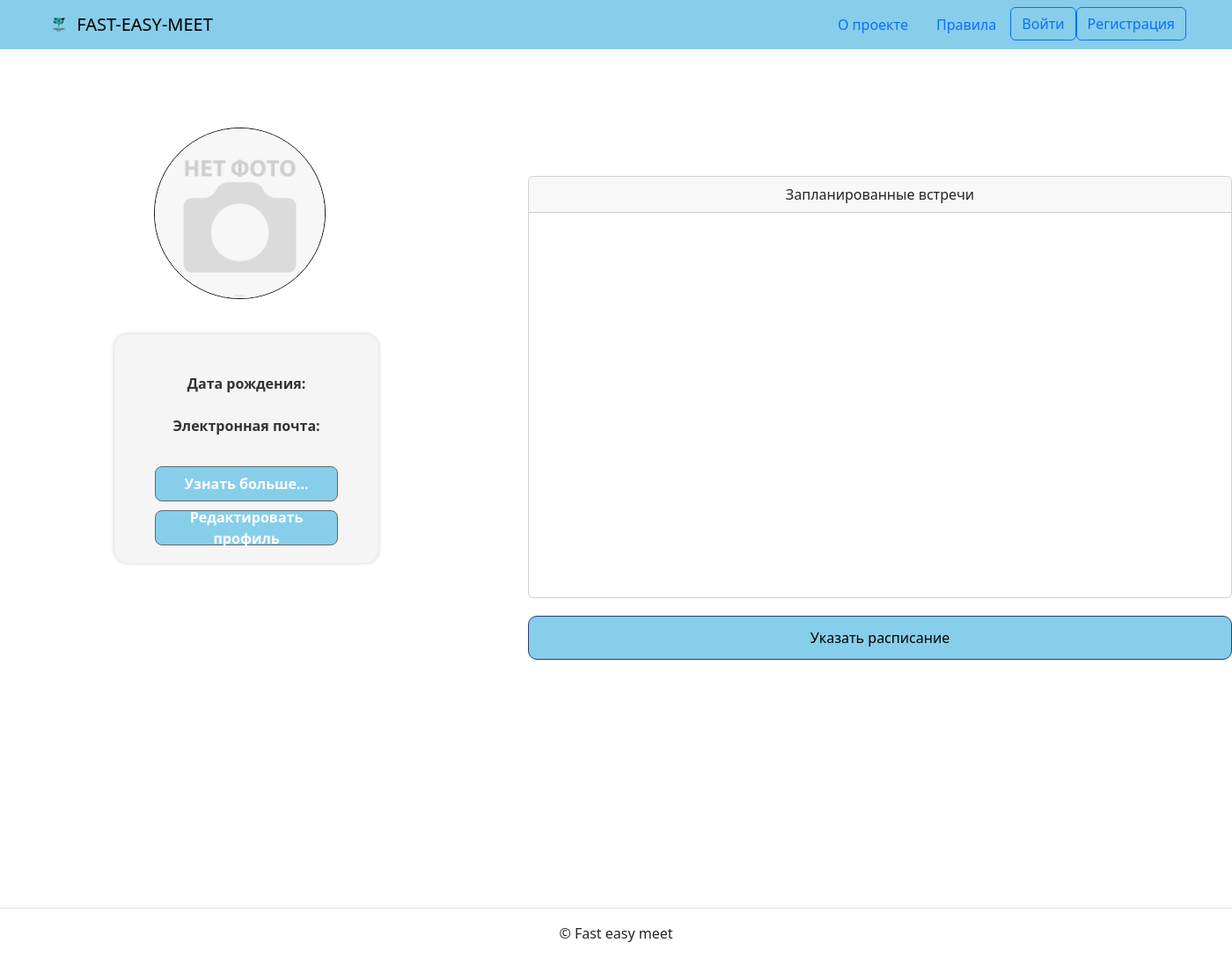
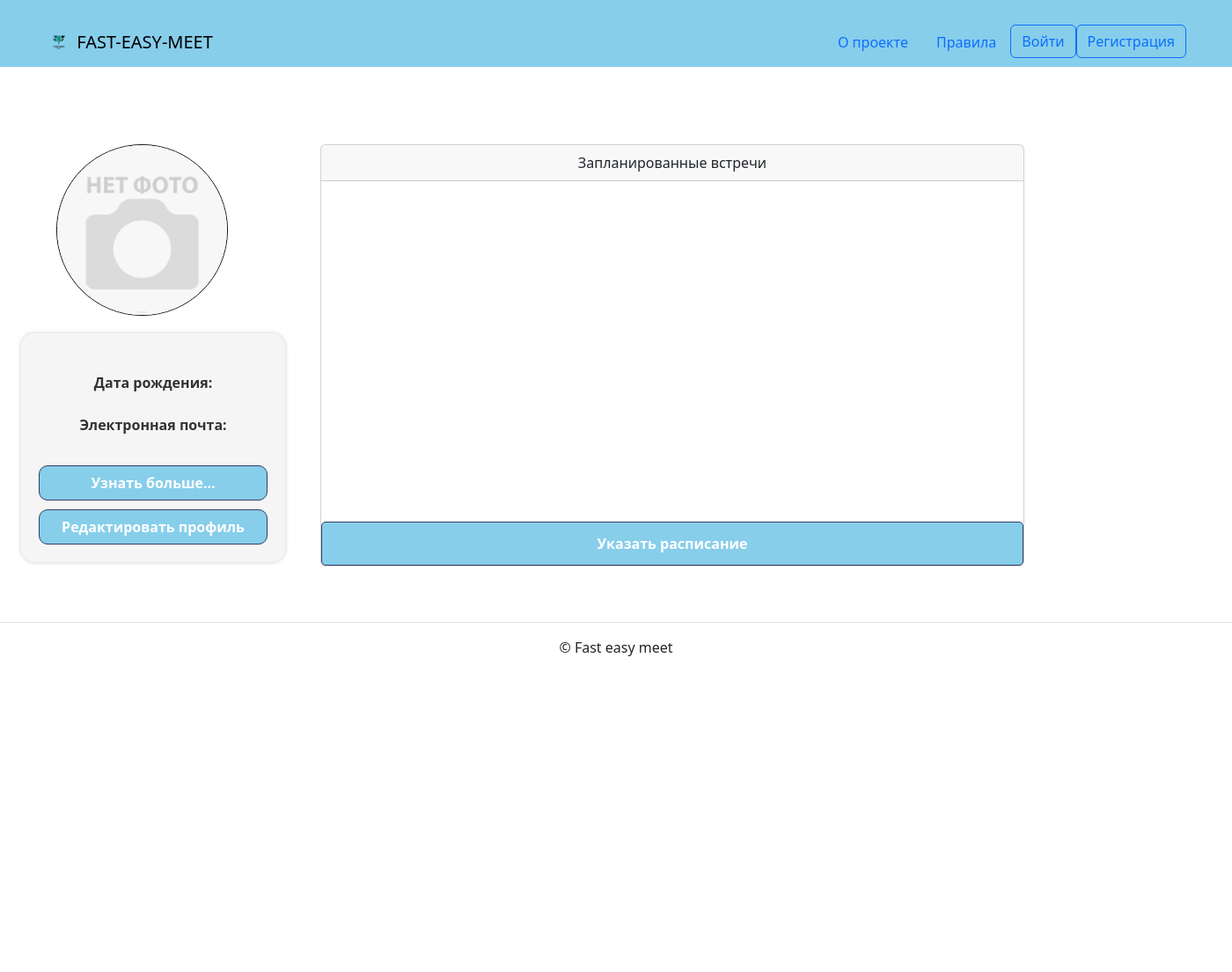
Before and after one commit to Lobanov07/Fast-Easy-Meet, a Django app: template templates/pages/account.html in a window 1400 px wide. Shown: the whole page at 88% size. After the commit the page ends 746 px from the top, so only its background shows below. Run offline with Django 3.2, Linux system fonts and the light colour scheme; the template is opened without the code that fills it, so the values that code supplies are empty; some libraries are stand-ins or nearby versions.

Commit message:
new profile, fixed input field in code_introdution

```diff
--- a/templates/pages/account.html
+++ b/templates/pages/account.html
@@ -1,8 +1,10 @@
 {% extends "base.html" %}
 {% load static %}
+
 {% block title %}
   Личный кабинет
 {% endblock %}
+
 {% block content %}
   <style>
     @counter-style marker-status {
@@ -26,18 +28,7 @@
       display: flex;
       align-items: center;
       justify-content: center;
-      position: absolute;
-      top: 145px;
-      left: 175px;
-      visibility: visible;
-    }
-    .round {
-      border-radius: 100%;
-      box-shadow: 0 0 1px #666;
-      align-items: center;
-      display: flex;
-      justify-content: center;
-      visibility: visible;
+      margin-right: 20px;
     }
     .profile_image_wrap {
       background: #f9f8f8;
@@ -45,22 +36,8 @@
       display: flex;
       flex-shrink: 0;
       justify-content: center;
-      margin-inline: auto;
       overflow: hidden;
-      position: absolute;
-    }
-    .sheet_button {
-      width: 800px;
-      height: 50px;
-      border-radius: 10px;
-      background-color: rgb(135, 206, 235);
-      border: 1px solid rgb(51, 61, 100);
-      display: flex;
-      align-items: center;
-      justify-content: center;
-      position: absolute;
-      left: 600px;
-      top: 700px;
+      position: relative;
     }
     .profile_info {
       width: 300px;
@@ -69,28 +46,51 @@
       text-align: center;
       background-color: #f5f5f5;
       color: #333;
+      margin-top: 20px;
+      margin-left: -40px;
       border-radius: 15px;
-      position: absolute;
-      top: 380px;
-      left: 130px;
-      transition: height 0.5s ease;
-      overflow: hidden;
+      margin-bottom: 20px;
+    }
+    .card {
+      width: 50rem;
+      height: 480px;
+      margin-left: 20px;
+      display: flex;
+      flex-direction: column;
+    }
+    .sheet_button,
+    .sheet_edit_button {
+      width: 100%; /* Полная ширина кнопки */
+      height: 50px;
+      border-radius: 5px;
+      background-color: rgb(135, 206, 235);
+      border: 1px solid rgb(51, 61, 100);
+      color: #ffffff;
+      font-weight: bold;
+      display: flex;
+      align-items: center;
+      justify-content: center;
+      margin-top: auto; /* Отодвигает кнопку вниз */
+      transition: background-color 0.3s ease;
+    }
+    .sheet_button:hover,
+    .sheet_edit_button:hover {
+      background-color: #5bb7de;
     }
     .profile_button,
     .profile_edit_button {
-      width: 80%;
+      width: 100%;
       height: 40px;
-      margin-top: 10px;
-      border-radius: 8px;
-      border: 1px solid #666;
-      background-color: #87ceeb;
-      color: #fff;
+      border-radius: 10px;
+      border: 1px solid rgb(51, 61, 100);
+      background-color: rgb(135, 206, 235);
+      color: #ffffff;
       font-weight: bold;
       cursor: pointer;
       display: flex;
       align-items: center;
       justify-content: center;
-      margin-inline: auto; /* Центровка кнопок */
+      margin-top: 10px;
       transition: background-color 0.3s ease;
     }
     .profile_button:hover,
@@ -104,8 +104,21 @@
     img {
       max-width: 100%;
     }
+    .container {
+      display: flex;
+      justify-content: flex-start;
+      align-items: flex-start;
+      margin-top: 20px;
+    }
+    .profile-section {
+      display: flex;
+      flex-direction: column;
+      margin-right: 20px;
+    }
   </style>
 
+  <div class="container">
+    <div class="profile-section">
       <div class="roundness">
         {% if user.profile_picture %}
           <img alt="logo" src="{{ user.profile_picture.url }}" height="100%" width="100%" class="profile_image_wrap">
@@ -122,8 +135,6 @@
         <span>{{ user.email }}</span><br>
 
         <div id="more-info" class="more-info">
-      <b>Время подготовки:</b><br>
-      <span>{{ user.preparation_time }}</span><br>
           <b>Биография:</b><br>
           <span>{{ user.bio }}</span><br>
         </div>
@@ -133,52 +144,33 @@
           <button class="profile_edit_button">Редактировать профиль</button>
         </form>
       </div>
+    </div>
 
-  <div class="card" style="width: 50rem; height: 30rem; position: absolute; top: 200px; left: 600px">
+    <div class="card">
       <div class="card-header">
         <div align="center">Запланированные встречи</div>
       </div>
       <ul style="list-style-type: none; padding: 1; margin: 0;">
         {% for meeting in user_meetings %}
           <li>
-          {% if meeting.status == "Завершено" %}
-            🔴
-          {% elif meeting.status == "Запланировано" %}
-            🟢
-          {% elif meeting.status == "Отменено" %}
-            🟠
+            {% if meeting.status == "Завершено" %} 🔴
+            {% elif meeting.status == "Запланировано" %} 🟢
+            {% elif meeting.status == "Отменено" %} 🟠
             {% endif %}
-          {% if meeting.agenda|length > 10 %}
-            {{ meeting.date_time }} - {{ meeting.agenda|slice:":10" }}... Организатор:
-            <a href="{% url 'pages:profile' meeting.host %}" style="text-decoration: none;">{{ meeting.host }}</a>
-            (Статус: {{ meeting.status }})
-          {% else %}
-            {{ meeting.date_time }} - {{ meeting.agenda }} Организатор:
-            <a href="{% url 'pages:profile' meeting.host %}" style="text-decoration: none;">{{ meeting.host }}</a>
-            (Статус: {{ meeting.status }})
-          {% endif %}
+            {{ meeting.date_time }} - {{ meeting.agenda }} (Статус: {{ meeting.status }})
           </li>
         {% endfor %}
       </ul>
-  </div>
-
-  <form action="{% url 'pages:date_selection' %}" target="_self">
+      <form action="{% url 'pages:date_selection' %}" target="_self" style="margin-top: auto;">
         <button class="sheet_button">Указать расписание</button>
       </form>
-
-  <div class="col d-flex justify-content-center" style="width: 40rem; height: 55rem;"></div>
+    </div>
+  </div>
 
   <script>
     function toggleMoreInfo() {
       const moreInfo = document.getElementById("more-info");
-      const profileInfo = document.getElementById("profile-info");
-      if (moreInfo.style.display === "none" || moreInfo.style.display === "") {
-        moreInfo.style.display = "block";
-        profileInfo.style.height = "auto";
-      } else {
-        moreInfo.style.display = "none";
-        profileInfo.style.height = "";
-      }
+      moreInfo.style.display = (moreInfo.style.display === "none" || moreInfo.style.display === "") ? "block" : "none";
     }
   </script>
 {% endblock %}
--- a/templates/pages/code_introduction.html
+++ b/templates/pages/code_introduction.html
@@ -69,7 +69,7 @@
     <!-- Форма ввода кода встречи -->
     <div class="form-block">
         <h4><strong>Введите код встречи:</strong></h4>
-        <input type="text" placeholder="*код встречи*" class="input-field" id="meeting-code" oninput="this.value = this.value.replace(/[^0-9]/g, '');">
+        <input type="text" placeholder="*код встречи*" class="input-field" id="meeting-code">
     </div>
 
     <!-- Кнопка присоединиться -->
```
Lines whose indentation alone changed are shown as unchanged.
